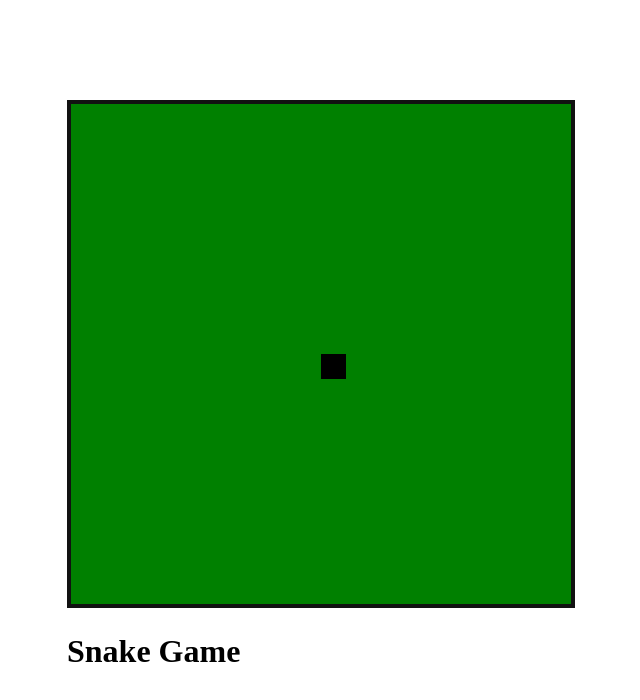
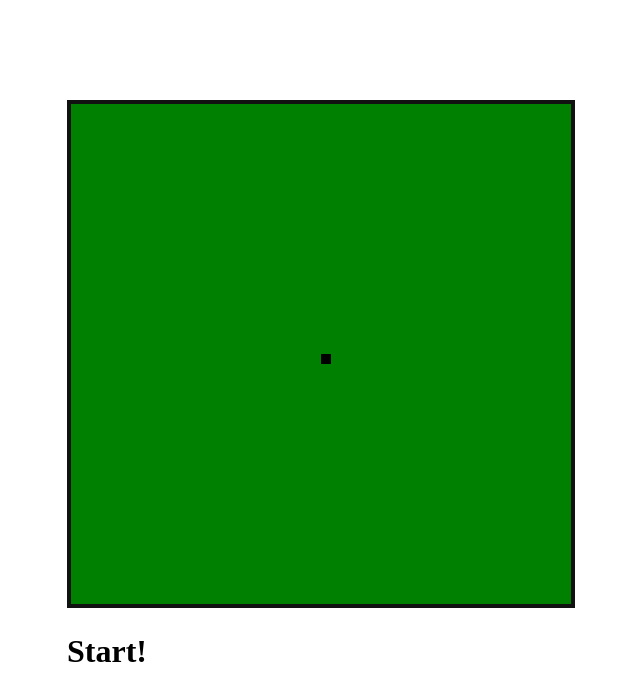
Before and after one commit to Refferet/Snake, a plain HTML site: page snekko.html in a window 1280 px wide. Shown: the whole page, without its empty margins (33-673 px from the left). Drawn offline with Linux system fonts and the light colour scheme.

Commit message:
snekko moves

```diff
--- a/snekko.html
+++ b/snekko.html
@@ -16,37 +16,69 @@
 
         let canvas, ctx;
         let a = ''
-        let speed = 1;
+        let speed = 2.5;
 
         let xPos = 250;
         let yPos = 250;
 
         let dirX = 0;
         let dirY = 0;
+        let status = "Start!";
+
+        let gameover = false;
+        //snake
+        let snakeLength = 15;
+        let snakeTrail = [];
+        let snakeWidth = 10;
+
         //View
 
         function showapp(){
 
+            snakeLength +=5;
+
             xPos += speed * dirX;
             yPos += speed * dirY;
-            if(xPos<0 || xPos>canvas.width-25)
+
+            if(xPos<0 || xPos>canvas.width-snakeWidth)
             {
+                gameOver();
                 speed = 0;
             }
 
-            if(yPos<0 || yPos>canvas.height-25)
+            if(yPos<0 || yPos>canvas.height-snakeWidth)
             {
+                gameOver();
                 speed = 0;
             }
 
             ctx.clearRect(0, 0, canvas.width, canvas.height);
             ctx.beginPath();
-            ctx.fillRect(xPos, yPos, 25, 25)
+
+
+            for(let i = snakeTrail.length-1; i>=0; i--)
+            {
+                if(gameover == false)
+                {
+                    if(i==0)
+                    {
+                        snakeTrail[i].x = xPos;
+                        snakeTrail[i].y = yPos;
+                    }
+                    else
+                    {
+                        snakeTrail[i].x = snakeTrail[i-1].x;
+                        snakeTrail[i].y = snakeTrail[i-1].y;
+                    }
+                }
+                ctx.fillRect( snakeTrail[i].x,snakeTrail[i].y, snakeWidth, snakeWidth);
+            }
+
             ctx.stroke();
 
             document.getElementById('app').innerHTML= /*html*/`
 
-            <h1>Snake Game</h1>
+            <h1>${status}</h1>
             `
         }
 
@@ -57,10 +89,30 @@
             document.addEventListener("keydown", keyDownEvent);
             a = 1;
 
+            for(let i=0; i < snakeLength; i++)
+            {
+                snakeTrail.push({ x: xPos + (snakeWidth*i), y: yPos});
+            }
+
             canvas = document.getElementById("canvas");
             ctx = canvas.getContext("2d");
             showapp();
             setInterval(showapp, 16.67);
+            setInterval(addToSnake, 2000, 10);
+        }
+
+        function addToSnake(numToAdd)
+        {
+            for(let i=0; i < numToAdd; i++)
+            {
+                snakeTrail.push({ x: xPos, y: yPos});
+            }
+        }
+
+        function gameOver()
+        {
+            gameover = true;
+            status = "Game Over!";
         }
 
         function keyDownEvent(e)
```
